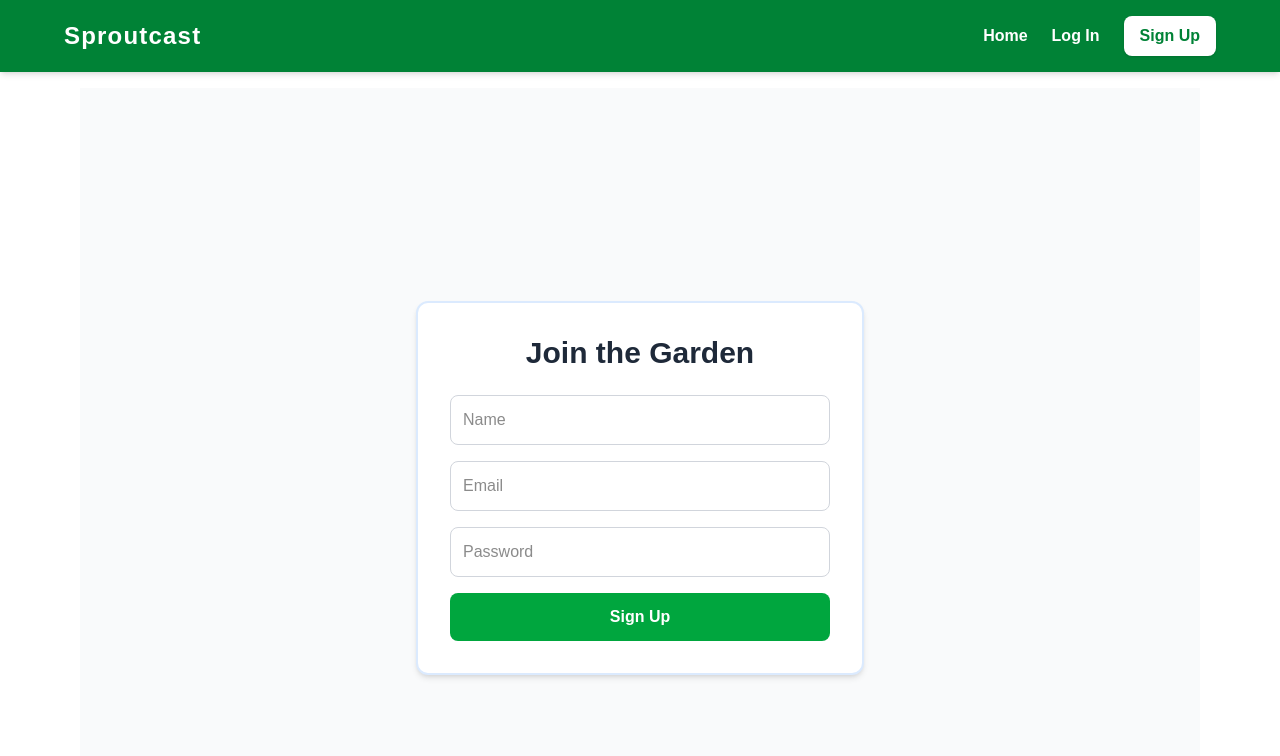
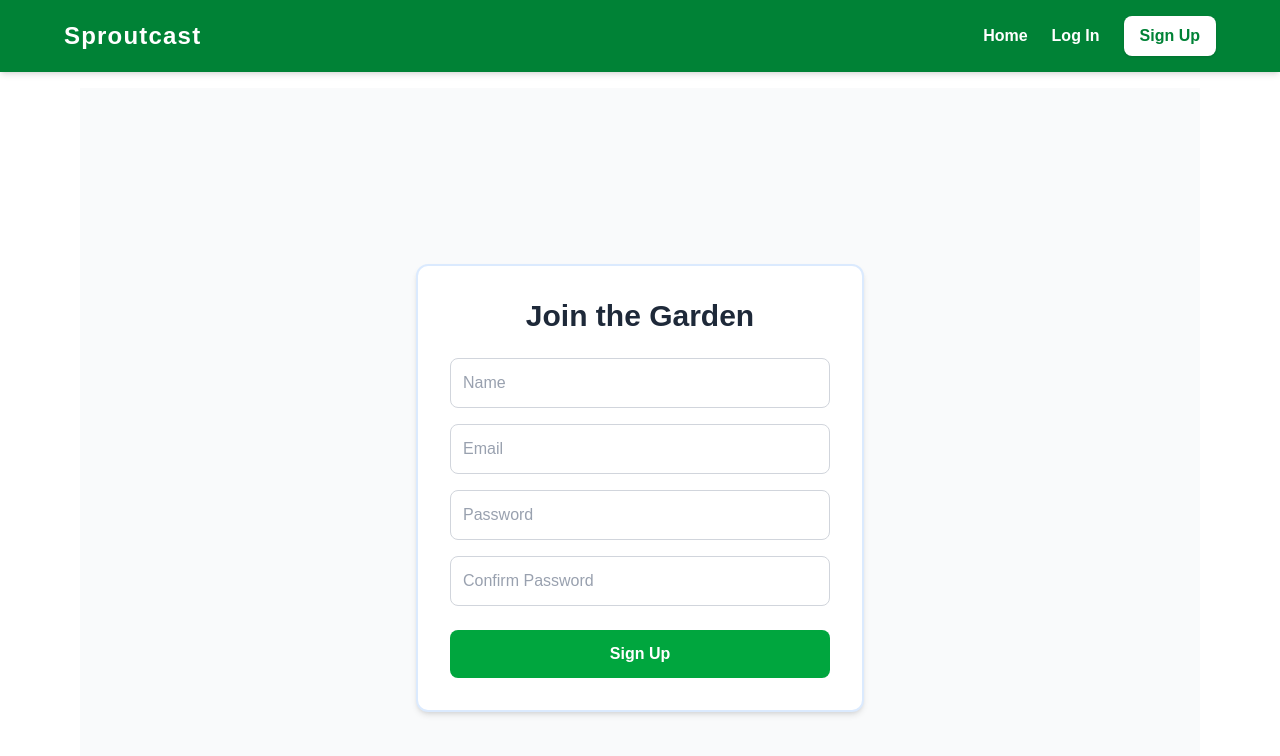
Before and after one commit to nickd0216/CSE-264-Weather-Project, a Next.js app in the folder sproutcast/: page /register in a window 1280 px wide. Shown: the top 756 px of the page. Built offline with nearby package versions, Linux system fonts and the light colour scheme; no server answers.

Commit message:
more work on the register page

```diff
--- a/sproutcast/src/app/(auth)/login/page.jsx
+++ b/sproutcast/src/app/(auth)/login/page.jsx
@@ -47,7 +47,7 @@ export default function LoginPage() {
                     <input
                         type="email"
                         placeholder="Email"
-                        className="p-3 border border-gray-300 rounded-lg focus:outline-none focus:border-blue-500"
+                        className="p-3 border border-gray-300 rounded-lg focus:outline-none focus:border-blue-500 text-gray-900 placeholder-gray-400"
                         value={formData.email}
                         onChange={(e) => setFormData({ ...formData, email: e.target.value })}
                         required
@@ -55,7 +55,7 @@ export default function LoginPage() {
                     <input
                         type="password"
                         placeholder="Password"
-                        className="p-3 border border-gray-300 rounded-lg focus:outline-none focus:border-blue-500"
+                        className="p-3 border border-gray-300 rounded-lg focus:outline-none focus:border-blue-500 text-gray-900 placeholder-gray-400"
                         value={formData.password}
                         onChange={(e) => setFormData({ ...formData, password: e.target.value })}
                         required
--- a/sproutcast/src/app/(auth)/register/page.jsx
+++ b/sproutcast/src/app/(auth)/register/page.jsx
@@ -5,25 +5,56 @@ import { useRouter } from "next/navigation";
 
 export default function RegisterPage() {
     const router = useRouter();
-    const [formData, setFormData] = useState({ name: "", email: "", password: "" });
+    // Added confirmPassword to the state
+    const [formData, setFormData] = useState({
+        name: "",
+        email: "",
+        password: "",
+        confirmPassword: ""
+    });
     const [error, setError] = useState("");
     const [loading, setLoading] = useState(false);
+
+    // Helper function to check password rules
+    const validatePassword = (password) => {
+        if (password.length < 12) return "Password must be at least 12 characters long.";
+        if (!/[A-Z]/.test(password)) return "Password must contain at least one capital letter.";
+        if (!/[0-9]/.test(password)) return "Password must contain at least one number.";
+        // Checks for any character that is NOT a letter or number
+        if (!/[^A-Za-z0-9]/.test(password)) return "Password must contain at least one symbol.";
+        return null; // Passes all checks
+    };
 
     const handleSubmit = async (e) => {
         e.preventDefault();
         setLoading(true);
         setError("");
 
+        // Run validations BEFORE calling the API
+        if (formData.password !== formData.confirmPassword) {
+            setError("Passwords do not match.");
+            setLoading(false);
+            return;
+        }
+
+        const passwordError = validatePassword(formData.password);
+        if (passwordError) {
+            setError(passwordError);
+            setLoading(false);
+            return;
+        }
+
         try {
-            // Sending data to your team's API route
+            // We strip out confirmPassword so we don't send it to the backend
+            const { confirmPassword, ...apiData } = formData;
+
             const res = await fetch("/api/auth/register", {
                 method: "POST",
                 headers: { "Content-Type": "application/json" },
-                body: JSON.stringify(formData),
+                body: JSON.stringify(apiData),
             });
 
             if (res.ok) {
-                // If successful, send them to the login page
                 router.push("/login");
             } else {
                 const data = await res.json();
@@ -47,7 +78,7 @@ export default function RegisterPage() {
                     <input
                         type="text"
                         placeholder="Name"
-                        className="p-3 border border-gray-300 rounded-lg focus:outline-none focus:border-blue-500"
+                        className="p-3 border border-gray-300 rounded-lg focus:outline-none focus:border-blue-500 text-gray-900 placeholder-gray-400"
                         value={formData.name}
                         onChange={(e) => setFormData({ ...formData, name: e.target.value })}
                         required
@@ -55,7 +86,7 @@ export default function RegisterPage() {
                     <input
                         type="email"
                         placeholder="Email"
-                        className="p-3 border border-gray-300 rounded-lg focus:outline-none focus:border-blue-500"
+                        className="p-3 border border-gray-300 rounded-lg focus:outline-none focus:border-blue-500 text-gray-900 placeholder-gray-400"
                         value={formData.email}
                         onChange={(e) => setFormData({ ...formData, email: e.target.value })}
                         required
@@ -63,15 +94,24 @@ export default function RegisterPage() {
                     <input
                         type="password"
                         placeholder="Password"
-                        className="p-3 border border-gray-300 rounded-lg focus:outline-none focus:border-blue-500"
+                        className="p-3 border border-gray-300 rounded-lg focus:outline-none focus:border-blue-500 text-gray-900 placeholder-gray-400"
                         value={formData.password}
                         onChange={(e) => setFormData({ ...formData, password: e.target.value })}
+                        required
+                    />
+                    {/* New Confirm Password Field */}
+                    <input
+                        type="password"
+                        placeholder="Confirm Password"
+                        className="p-3 border border-gray-300 rounded-lg focus:outline-none focus:border-blue-500 text-gray-900 placeholder-gray-400"
+                        value={formData.confirmPassword}
+                        onChange={(e) => setFormData({ ...formData, confirmPassword: e.target.value })}
                         required
                     />
                     <button
                         type="submit"
                         disabled={loading}
-                        className="bg-green-600 text-white font-bold py-3 rounded-lg hover:bg-green-700 transition disabled:bg-gray-400"
+                        className="bg-green-600 text-white font-bold py-3 mt-2 rounded-lg hover:bg-green-700 transition disabled:bg-gray-400"
                     >
                         {loading ? "Planting your account..." : "Sign Up"}
                     </button>
```
